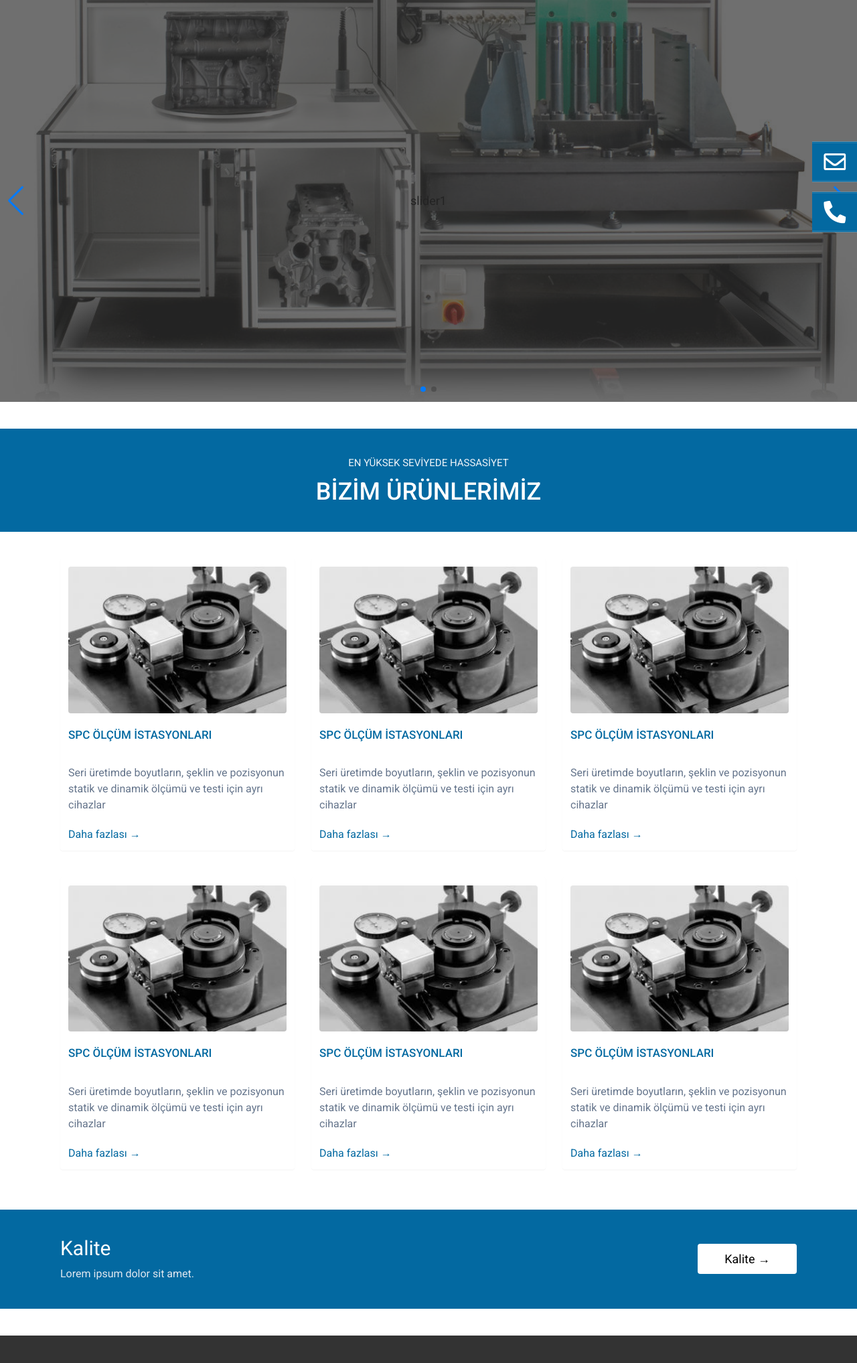
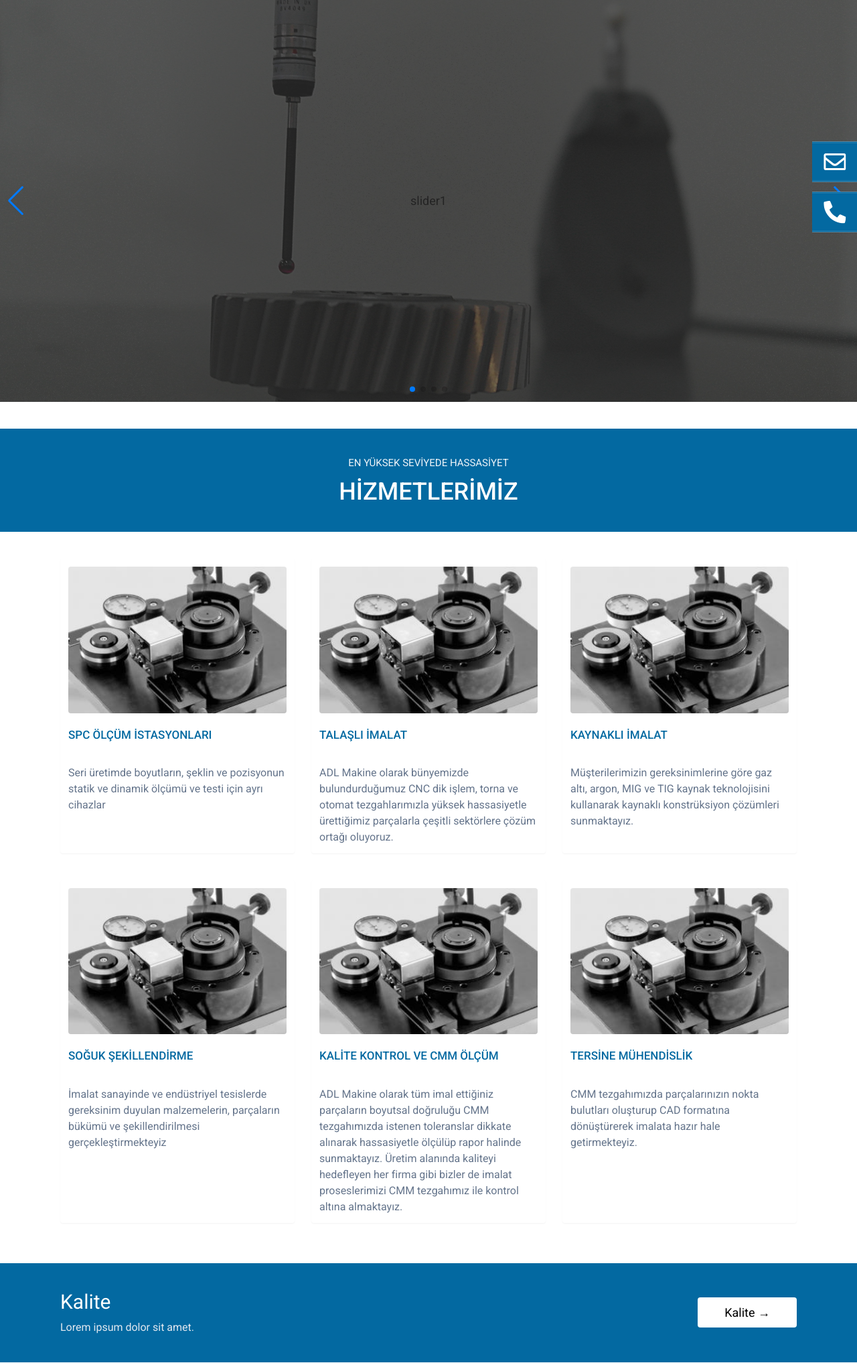
Before and after one commit to yigit1232/adl-machine, a Django app: page / in a window 1280 px wide. Shown: the part 121-2156 px from the top of the page at 67% size. Run offline with Django 4.2, Linux system fonts and the light colour scheme; some libraries are stand-ins or nearby versions.

Commit message:
index page bug fix

```diff
--- a/static/css/input.css
+++ b/static/css/input.css
@@ -26,16 +26,29 @@ body{
   display: flex;
   justify-content: center;
   align-items: center;
-  background-image: url("/static/images/03_Mood_Freisteller_Produkte.jpg");
   background-size: cover;
     background-position: center;
     position: relative;
+}
+.swiper-slider-image{
+    background-image: url("/static/images/slider/SAM_1894.webp");
+
+}
+.swiper-slider-image-1{
+    background-image: url("/static/images/slider/SAM_1903.webp");
+
+}
+.swiper-slider-image-2{
+    background-image: url("/static/images/slider/SAM_1931shoplu.webp");
+}
+.swiper-slider-image-3{
+    background-image: url("/static/images/slider/SAM_1941.webp");
 }
 .bg-image-color{
     position: absolute;
     width: 100%;
     height: 100%;
-        background-color: rgba(51,51,51,.7);
+    background-color: rgba(51,51,51,.7);
 
 }
 
--- a/static/script/script.js
+++ b/static/script/script.js
@@ -6,7 +6,7 @@ lightbox.option({
 })
 var swiper = new Swiper(".mySwiper", {
   slidesPerView: 1,
-  spaceBetween: 30,
+  spaceBetween: 0,
   loop: true,
   pagination: {
     el: ".swiper-pagination",
--- a/templates/components/card.html
+++ b/templates/components/card.html
@@ -1,6 +1,35 @@
- <article class="w-[350px] mb-5 p-3 cards shadow-sm hover:shadow-md rounded">
-     <div><img src="/static/images/messvorrichtungen.jpeg" class="rounded" alt=""></div>
-     <div class="mt-5 mb-8"><h2 class="text-sky-700 text-[17px] font-medium">SPC ÖLÇÜM İSTASYONLARI</h2></div>
-     <div><p class="text-slate-500">Seri üretimde boyutların, şeklin ve pozisyonun statik ve dinamik ölçümü ve testi için ayrı cihazlar</p></div>
-     <div class="mt-5"><a href="" class="text-sky-700">Daha fazlası →</a></div>
- </article>
+<article class="w-[350px] mb-5 p-3 cards shadow-sm hover:shadow-md rounded">
+ <div><img src="/static/images/messvorrichtungen.jpeg" class="rounded" alt="SPC ÖLÇÜM İSTASYONLARI"></div>
+ <div class="mt-5 mb-8"><h2 class="text-sky-700 text-[17px] uppercase font-medium">SPC ÖLÇÜM İSTASYONLARI</h2></div>
+ <div><p class="text-slate-500">Seri üretimde boyutların, şeklin ve pozisyonun statik ve dinamik ölçümü ve testi için ayrı cihazlar</p></div>
+</article>
+
+<article class="w-[350px] mb-5 p-3 cards shadow-sm hover:shadow-md rounded">
+ <div><img src="/static/images/messvorrichtungen.jpeg" class="rounded" alt="Talaşlı İmalat"></div>
+ <div class="mt-5 mb-8"><h2 class="text-sky-700  uppercase text-[17px] font-medium">Talaşlı İmalat</h2></div>
+ <div><p class="text-slate-500">ADL Makine olarak bünyemizde bulundurduğumuz CNC dik işlem, torna ve otomat tezgahlarımızla yüksek hassasiyetle ürettiğimiz parçalarla çeşitli sektörlere çözüm ortağı oluyoruz.</p></div>
+</article>
+
+<article class="w-[350px] mb-5 p-3 cards shadow-sm hover:shadow-md rounded">
+ <div><img src="/static/images/messvorrichtungen.jpeg" class="rounded" alt="Kaynaklı İmalat"></div>
+ <div class="mt-5 mb-8"><h2 class="text-sky-700 uppercase text-[17px] font-medium">Kaynaklı İmalat</h2></div>
+ <div><p class="text-slate-500">Müşterilerimizin gereksinimlerine göre gaz altı, argon, MIG ve TIG kaynak teknolojisini kullanarak kaynaklı konstrüksiyon çözümleri sunmaktayız. </p></div>
+</article>
+
+<article class="w-[350px] mb-5 p-3 cards shadow-sm hover:shadow-md rounded">
+ <div><img src="/static/images/messvorrichtungen.jpeg" class="rounded" alt="Soğuk Şekillendirme"></div>
+ <div class="mt-5 mb-8"><h2 class="text-sky-700 uppercase text-[17px] font-medium">Soğuk Şekillendirme</h2></div>
+ <div><p class="text-slate-500">İmalat sanayinde ve endüstriyel tesislerde gereksinim duyulan malzemelerin, parçaların bükümü ve şekillendirilmesi gerçekleştirmekteyiz</p></div>
+</article>
+
+<article class="w-[350px] mb-5 p-3 cards shadow-sm hover:shadow-md rounded">
+ <div><img src="/static/images/messvorrichtungen.jpeg" class="rounded" alt="KALİTE KONTROL VE CMM ÖLÇÜM"></div>
+ <div class="mt-5 mb-8"><h2 class="text-sky-700 uppercase text-[17px] font-medium">KALİTE KONTROL VE CMM ÖLÇÜM</h2></div>
+ <div><p class="text-slate-500">ADL Makine olarak tüm imal ettiğiniz parçaların boyutsal doğruluğu CMM tezgahımızda istenen toleranslar dikkate alınarak hassasiyetle ölçülüp rapor halinde sunmaktayız.  Üretim alanında kaliteyi hedefleyen her firma gibi bizler de imalat proseslerimizi CMM tezgahımız ile kontrol altına almaktayız.</p></div>
+</article>
+
+<article class="w-[350px] mb-5 p-3 cards shadow-sm hover:shadow-md rounded">
+ <div><img src="/static/images/messvorrichtungen.jpeg" class="rounded" alt="TERSİNE MÜHENDİSLİK"></div>
+ <div class="mt-5 mb-8"><h2 class="text-sky-700 uppercase text-[17px] font-medium">TERSİNE MÜHENDİSLİK</h2></div>
+ <div><p class="text-slate-500">CMM tezgahımızda parçalarınızın nokta bulutları oluşturup CAD formatına dönüştürerek imalata hazır hale getirmekteyiz.</p></div>
+</article>
--- a/templates/components/slider.html
+++ b/templates/components/slider.html
@@ -1,14 +1,24 @@
 <section class="w-full">
   <div class="swiper mySwiper">
     <div class="swiper-wrapper">
-      <div class="swiper-slide">
+
+      <div class="swiper-slide swiper-slider-image">
           <h2>slider1</h2>
           <div class="bg-image-color"></div>
       </div>
-        <div class="swiper-slide">
+        <div class="swiper-slide swiper-slider-image-1">
             <h2>slider2</h2>
           <div class="bg-image-color"></div>
       </div>
+        <div class="swiper-slide swiper-slider-image-2">
+            <h2>slider2</h2>
+            <div class="bg-image-color"></div>
+        </div>
+        <div class="swiper-slide swiper-slider-image-3">
+            <h2>slider2</h2>
+            <div class="bg-image-color"></div>
+      </div>
+
     </div>
     <div class="swiper-button-next"></div>
     <div class="swiper-button-prev"></div>
--- a/templates/index.html
+++ b/templates/index.html
@@ -8,7 +8,7 @@
 
     <div class="text-center bg-sky-700 p-10 mt-10">
             <p class="text-slate-100 text-[15px] mb-3">EN YÜKSEK SEVİYEDE HASSASİYET</p>
-            <h2 class="text-white text-4xl font-medium">BİZİM ÜRÜNLERİMİZ</h2>
+            <h2 class="text-white text-4xl font-medium">HİZMETLERİMİZ</h2>
     </div>
 
    <div class="w-full flex justify-center mb-10">
@@ -16,11 +16,6 @@
             <section class="mt-10">
 
                 <div class="mt-10 cards flex justify-between flex-wrap gap-5">
-                        {% include 'components/card.html' %}
-                        {% include 'components/card.html' %}
-                        {% include 'components/card.html' %}
-                        {% include 'components/card.html' %}
-                        {% include 'components/card.html' %}
                         {% include 'components/card.html' %}
                 </div>
             </section>
```
Also changed, not shown: static/images/slider/SAM_1894.webp (added), static/images/slider/SAM_1903.webp (added), static/images/slider/SAM_1931shoplu.webp (added), static/images/slider/SAM_1941.webp (added).
